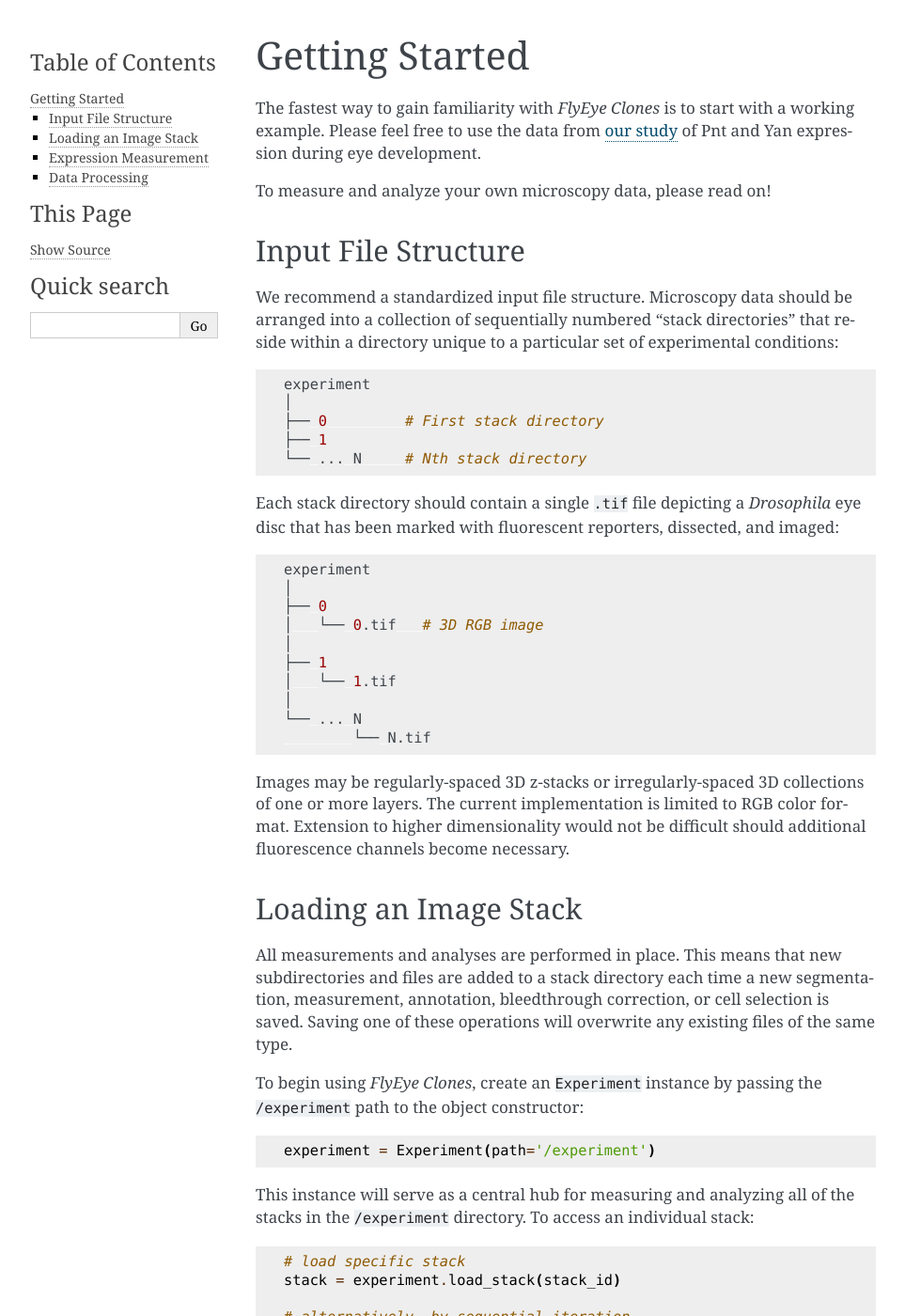
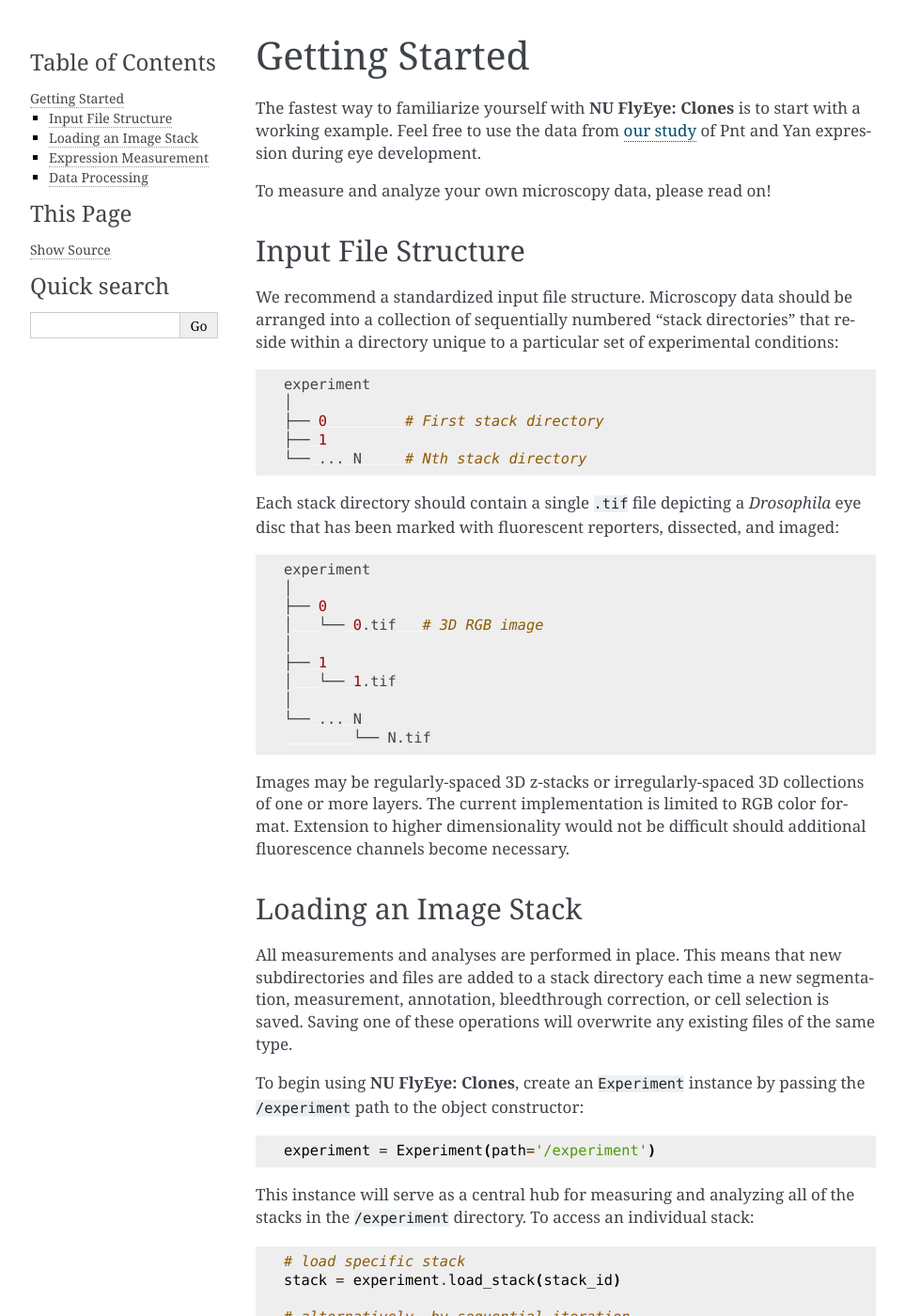
Before and after one commit to sbernasek/flyqma, a Sphinx documentation site: the page built from docs/source/start.rst, in a window 1280 px wide and 1400 px high. Shown: the whole window at 94% size, without its empty margins (148-1111 px from the left). Built offline with Sphinx 7.4.7, drawn with Linux system fonts in a browser that asks for light colours.

Commit message:
formatting

```diff
--- a/docs/source/index.rst
+++ b/docs/source/index.rst
@@ -13,8 +13,6 @@
    :alt: header
 
 **NU FlyEye: Clones** is part of the **NU FlyEye** platform for studying gene expression in the developing *Drosophila* eye. The clones package enables quantitative comparisons of expression between distinct clonal subpopulations within the eye epithelium.
-
-Expression patterns are typically identified by comparing the fluorescence of target gene reporters between groups of cells. **NU FlyEye: Clones** helps quantify these differences in reporter expression. Quantification entails measuring fluorescence intensities by analyzing experimentally collected images of fixed eye discs. Measurements are then used to identify and compare distinct subpopulations within the eye field.
 
 Given confocal microscopy data, the clones package facilitates:
 
@@ -39,7 +37,7 @@
    :maxdepth: 2
 
    INSTALLATION <installation>
+   GETTING STARTED <start>
    DOCUMENTATION <documentation>
-   GETTING STARTED <start>
    EXAMPLE USAGE <usage>
-   CONTACT US <contact>
+   CONTACT <contact>
--- a/docs/source/start.rst
+++ b/docs/source/start.rst
@@ -1,7 +1,7 @@
 Getting Started
 ===============
 
-The fastest way to gain familiarity with *FlyEye Clones* is to start with a working example. Please feel free to use the data from `our study <https://github.com/sebastianbernasek/pnt_yan_ratio>`_ of Pnt and Yan expression during eye development.
+The fastest way to familiarize yourself with **NU FlyEye: Clones** is to start with a working example. Feel free to use the data from `our study <https://github.com/sebastianbernasek/pnt_yan_ratio>`_ of Pnt and Yan expression during eye development.
 
 To measure and analyze your own microscopy data, please read on!
 
@@ -42,7 +42,7 @@
 
 All measurements and analyses are performed in place. This means that new subdirectories and files are added to a stack directory each time a new segmentation, measurement, annotation, bleedthrough correction, or cell selection is saved. Saving one of these operations will overwrite any existing files of the same type.
 
-To begin using *FlyEye Clones*, create an ``Experiment`` instance by passing the ``/experiment`` path to the object constructor:
+To begin using **NU FlyEye: Clones**, create an ``Experiment`` instance by passing the ``/experiment`` path to the object constructor:
 
 .. code-block:: python
 
```
